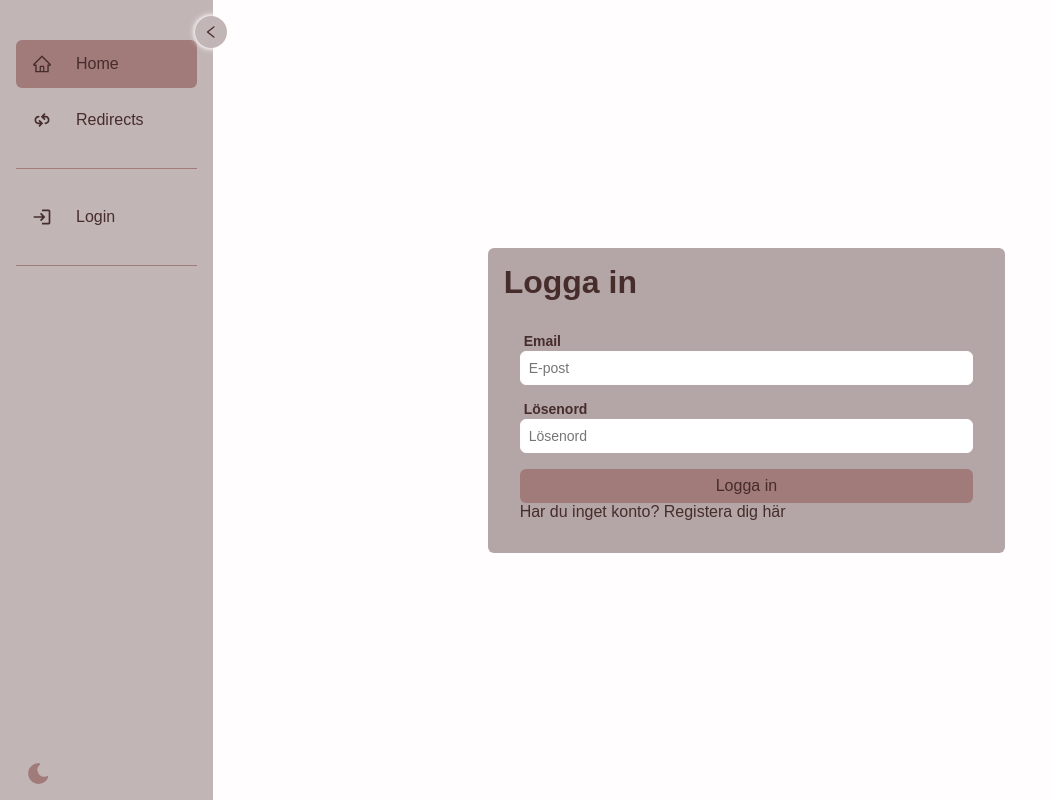
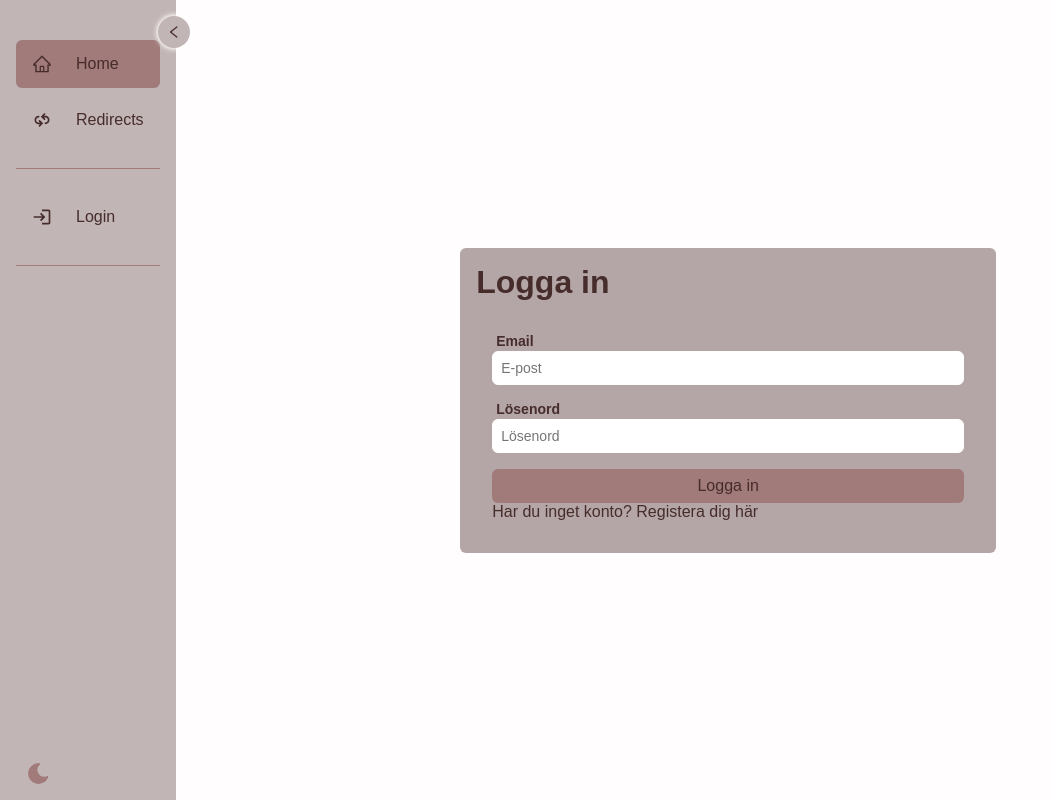
Before and after one commit to YeseniaCM/degree-project, a Next.js app: page / in a window 1280 px wide. Both pictures are taken after a click on the button 84 px from the left and 32 px from the top of the page. Shown: the whole page, without its empty margins (0-1052 px from the left). Built offline with nearby package versions, Linux system fonts and the light colour scheme.

Commit message:
:recycle:

```diff
--- a/src/app/components/navigation/Navigation.tsx
+++ b/src/app/components/navigation/Navigation.tsx
@@ -11,15 +11,15 @@ import {
   SunIcon,
   Navbar
 } from "@/app/styles/navigation/wrapper";
-import { JSX, useContext, useRef, useState } from "react";
+import { JSX, useContext, useState } from "react";
 import { AiOutlineHome, AiOutlineLeft } from "react-icons/ai";
 import { MdLogin, MdLogout } from "react-icons/md";
 import { ThemeContext } from "styled-components";
-import { usePathname } from "next/navigation";
+import { usePathname, useRouter } from "next/navigation";
 import { TiArrowRepeat } from "react-icons/ti";
 
 export const Navigation = () => {
-  // const searchRef = useRef(null) || '';
+  const router = useRouter();
   const { theme, setTheme } = useContext(ThemeContext);
   const [sidebarOpen, setSidebarOpen] = useState(false);
   const [isLoggedIn, setIsLoggedIn] = useState(false);
@@ -42,97 +42,78 @@ export const Navigation = () => {
       label: "Redirects",
       icon: <TiArrowRepeat />,
       to: "/redirect"
-    },
-  ];
-
-  const secondaryLinksArray: { label: string; icon: JSX.Element }[] = [
-    {
-      label: "Logout",
-      icon: <MdLogout />
-    },
-    {
-      label: "Login",
-      icon: <MdLogin />
     }
   ];
 
   function handleThemeChange() {
-    console.log("Current theme before toggle:", theme);
     setTheme(theme === "dark" ? "light" : "dark");
   }
 
-  // const searchClickHandler = () => {
-  //   if (!sidebarOpen) {
-  //     setSidebarOpen(true);
-  //     searchRef.current?.focus();
-  //   } else {
-  //     // search functionality
-  //   }
-  // };
+  const handleLoginLogout = () => {
+    if (isLoggedIn) {
+      setIsLoggedIn(false);
+      router.push("/login");
+    } else {
+      setIsLoggedIn(true);
+      router.push("/");
+    }
+  };
+
+  const handleSideNav = () => {
+    setSidebarOpen((prev) => !prev);
+  };
+
+  const handleLinkClick = () => {
+    setSidebarOpen(false);
+  };
 
   return (
-    <>
     <Navbar $isOpen={sidebarOpen}>
-        <NavbarButton
-          $isOpen={sidebarOpen}
-          onClick={() => setSidebarOpen((prev) => !prev)}
-        >
+      <NavbarButton $isOpen={sidebarOpen} onClick={handleSideNav}>
         <AiOutlineLeft />
       </NavbarButton>
       <NavLogo></NavLogo>
-        {/* <NavSearch
-        onClick={searchClickHandler}
-        style={!sidebarOpen ? { width: `fit-content` } : {}}
-      >
-        <NavSearchIcon>
-          <AiOutlineSearch />
-        </NavSearchIcon>
-        <input
-          ref={searchRef}
-          placeholder="Search"
-          style={!sidebarOpen ? { width: 0, padding: 0 } : {}}
-        />
-      </NavSearch>
-      <NavDivider /> */}
+
       {menuItems.map(({ icon, label, to }: Link) => (
         <NavLinkContainer key={label} $isActive={pathname === to}>
           <NavLink
+            $isOpen={sidebarOpen}
             href={to}
-              style={!sidebarOpen ? { width: `fit-content` } : {}}
+            onClick={handleLinkClick}
+            style={!sidebarOpen ? { width: "fit-content" } : {}}
           >
-              <NavLinkIcon>{icon}</NavLinkIcon>
-              {sidebarOpen && (
-                <>
-                  <NavLinkLabel>{label}</NavLinkLabel>
-                </>
-              )}
+            <NavLinkIcon $isOpen={sidebarOpen}>{icon}</NavLinkIcon>
+            {sidebarOpen && <NavLinkLabel>{label}</NavLinkLabel>}
           </NavLink>
         </NavLinkContainer>
       ))}
+
       <NavDivider />
-        <NavLinkContainer>
+
+      <NavLinkContainer $isActive={false}>
         <NavLink
-            href={isLoggedIn ? "/" : "/login"} // Omdirigera till /login om ej inloggad
-            style={!sidebarOpen ? { width: `fit-content` } : {}}
+          $isOpen={sidebarOpen}
+          href={isLoggedIn ? "/" : "/login"}
           onClick={() => {
-              if (isLoggedIn) {
-                console.log("Loggar ut...");
-                setIsLoggedIn(false); // Logga ut användaren
-              }
+            handleLoginLogout();
+            setSidebarOpen(false);
           }}
         >
-            <NavLinkIcon>{isLoggedIn ? <MdLogout /> : <MdLogin />}</NavLinkIcon>
+          <NavLinkIcon $isOpen={sidebarOpen}>
+            {isLoggedIn ? <MdLogout /> : <MdLogin />}
+          </NavLinkIcon>
           {sidebarOpen && (
             <NavLinkLabel>{isLoggedIn ? "Logout" : "Login"}</NavLinkLabel>
           )}
         </NavLink>
       </NavLinkContainer>
+
       <NavDivider />
-        <NavTheme>
+
+      <NavTheme $isOpen={sidebarOpen}>
         {theme === "dark" && <SunIcon onClick={handleThemeChange} />}
         {theme === "light" && <MoonIcon onClick={handleThemeChange} />}
       </NavTheme>
     </Navbar>
-    </>
   );
 };
--- a/src/app/styles/navigation/wrapper.tsx
+++ b/src/app/styles/navigation/wrapper.tsx
@@ -4,12 +4,27 @@ import { btnReset, v } from "../variables";
 import Link from "next/link";
 
 export const Navbar = styled.div<{ $isOpen: boolean }>`
-  width: ${({ $isOpen }) =>
-    !$isOpen ? `auto` : "250px"}; /* Update sidebar width */
+  width: ${({ $isOpen }) => (!$isOpen ? `auto` : "200px")};
   background: ${({ theme }) => theme.navBg};
   height: 100vh;
-  padding: 16px; /* Adjust padding based on your design */
+  padding: 16px;
   position: relative;
+  transition: width 0.4s ease;
+
+  @media screen and (max-width: 768px) {
+    width: ${({ $isOpen }) => (!$isOpen ? `0` : "100%")};
+    position: fixed;
+    height: 100vh;
+    padding: 0px;
+
+    .menu-content {
+      display: ${({ $isOpen }) => ($isOpen ? "block" : "none")};
+    }
+  }
+
+  .menu-content {
+    display: block;
+  }
 `;
 
 export const NavbarButton = styled.button<{ $isOpen: boolean }>`
@@ -28,7 +43,13 @@ export const NavbarButton = styled.button<{ $isOpen: boolean }>`
   justify-content: center;
   cursor: pointer;
 
+  @media screen and (max-width: 768px) {
+    right: ${({ $isOpen }) => ($isOpen ? `14px` : `-36px`)};
+    top: 5px;
+  }
+
   transform: ${({ $isOpen }) => (!$isOpen ? `rotate(180deg)` : `initial`)};
+  transition: transform 0.3s ease;
   &:hover {
     background: ${({ theme }) => theme.bgHover};
   }
@@ -46,34 +67,34 @@ export const NavLogo = styled.div`
   margin-bottom: ${v.lgSpacing};
 `;
 
-export const NavSearch = styled.div`
-  background: ${({ theme }) => theme.bgAlpha};
-  border: 1px solid ${({ theme }) => theme.bg3};
-  border-radius: ${v.borderRadius};
-  input {
-    padding: 0 ${v.smSpacing};
-    font-family: inherit;
-    letter-spacing: inherit;
-    font-size: 16px;
-    width: 100%;
-    outline: none;
-    border: none;
-    color: inherit;
-    background: transparent;
-  }
-  display: flex;
-`;
+// export const NavSearch = styled.div`
+//   background: ${({ theme }) => theme.bgAlpha};
+//   border: 1px solid ${({ theme }) => theme.bg3};
+//   border-radius: ${v.borderRadius};
+//   input {
+//     padding: 0 ${v.smSpacing};
+//     font-family: inherit;
+//     letter-spacing: inherit;
+//     font-size: 16px;
+//     width: 100%;
+//     outline: none;
+//     border: none;
+//     color: inherit;
+//     background: transparent;
+//   }
+//   display: flex;
+// `;
 
-export const NavSearchIcon = styled.button`
-  ${btnReset};
-  padding: calc(${v.mdSpacing} - 2px) ${v.mdSpacing};
-  display: flex;
-  cursor: pointer;
+// export const NavSearchIcon = styled.button`
+//   ${btnReset};
+//   padding: calc(${v.mdSpacing} - 2px) ${v.mdSpacing};
+//   display: flex;
+//   cursor: pointer;
 
-  svg {
-    font-size: 20px;
-  }
-`;
+//   svg {
+//     font-size: 20px;
+//   }
+// `;
 
 export const NavDivider = styled.div`
   height: 1px;
@@ -82,7 +103,7 @@ export const NavDivider = styled.div`
   margin: ${v.lgSpacing} 0;
 `;
 
-export const NavLinkContainer = styled.div`
+export const NavLinkContainer = styled.div<{ $isActive: boolean }>`
   background: ${({ theme, $isActive }) =>
     !$isActive ? `transparent` : theme.bg3};
   border-radius: ${v.borderRadius};
@@ -92,18 +113,29 @@ export const NavLinkContainer = styled.div`
     background-color: ${({ theme }) => theme.bgHover};
     border-radius: 2px;
   }
+
+  @media screen and (max-width: 768px) {
+    margin: auto;
+    width: 95%;
+  }
 `;
 
-export const NavLink = styled(Link)`
+export const NavLink = styled(Link)<{ $isOpen: boolean }>`
   display: flex;
   align-items: center;
   text-decoration: none;
   color: inherit;
   font-size: 16px;
   padding: calc(${v.smSpacing} - 2px) 0;
+  transition: opacity 0.3s ease, pointer-events 0.3s ease;
+
+  @media screen and (max-width: 768px) {
+    pointer-events: ${({ $isOpen }) => ($isOpen ? "auto" : "none")};
+    opacity: ${({ $isOpen }) => ($isOpen ? 1 : 0)};
+  }
 `;
 
-export const NavLinkIcon = styled.div`
+export const NavLinkIcon = styled.div<{ $isOpen: boolean }>`
   padding: ${v.smSpacing} ${v.mdSpacing};
   display: flex;
 
@@ -116,11 +148,16 @@ export const NavLinkLabel = styled.span`
   margin-left: ${v.smSpacing};
 `;
 
-export const NavTheme = styled.div`
+export const NavTheme = styled.div<{ $isOpen: boolean }>`
   position: fixed;
   bottom: 10px;
   left: 26px;
   font-size: 16px;
+
+  @media screen and (max-width: 768px) {
+    pointer-events: ${({ $isOpen }) => ($isOpen ? "auto" : "none")};
+    opacity: ${({ $isOpen }) => ($isOpen ? 1 : 0)};
+  }
 `;
 export const SunIcon = styled(TbSunFilled)`
   cursor: pointer;
```
Lines whose indentation alone changed are shown as unchanged.
